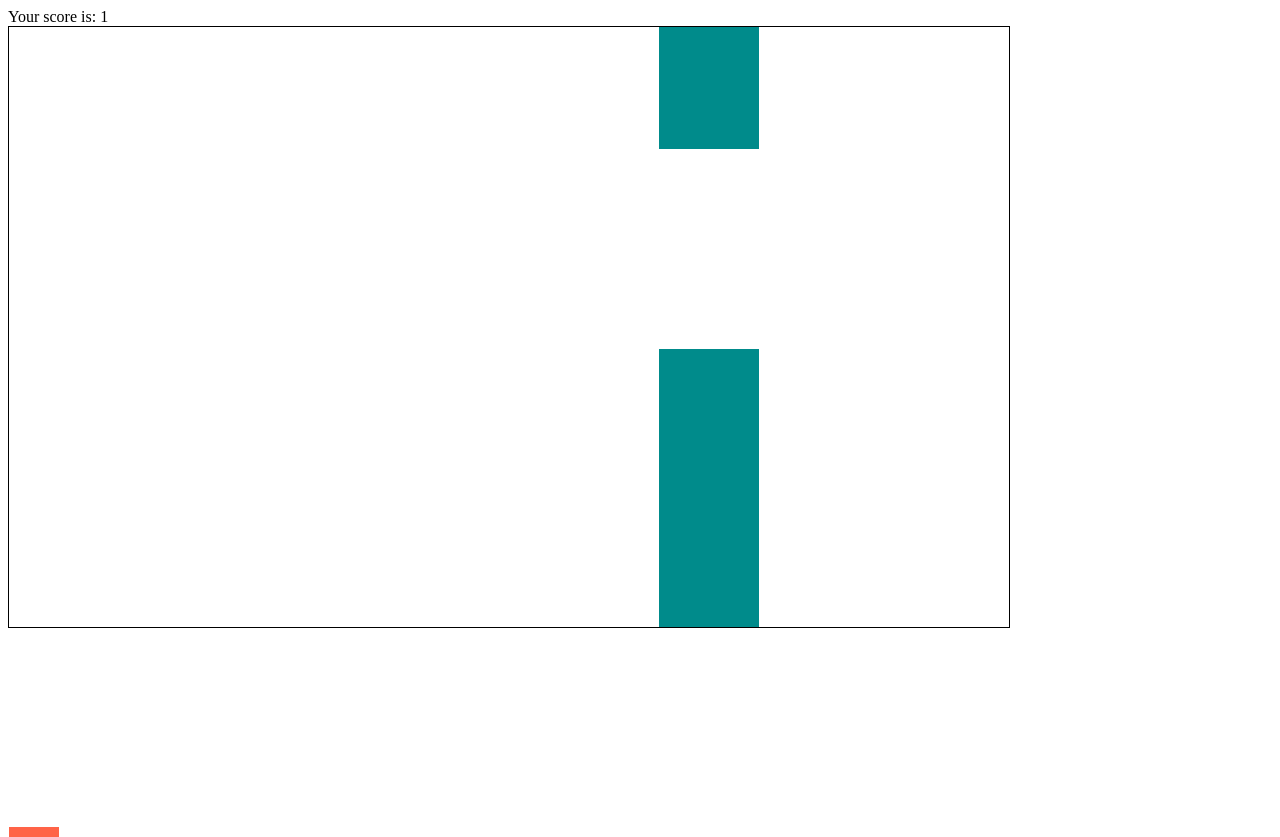
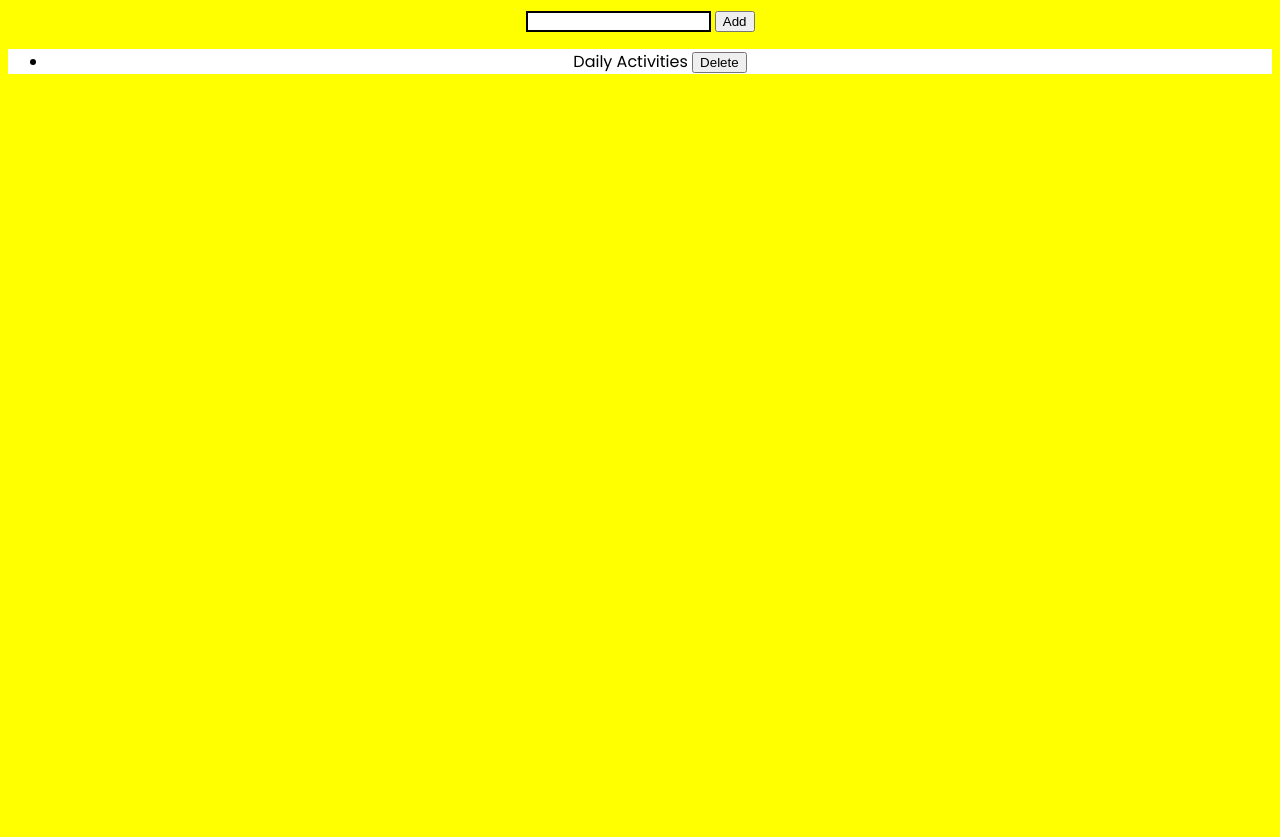
Before and after one commit to arivuselvam2003/projectjs, a plain HTML site: page index.html in a window 1280 px wide. After the commit the page ends 800 px from the top, so only its background shows below. Drawn offline with Linux system fonts and the light colour scheme.

Commit message:
todolist project

```diff
--- a/index.html
+++ b/index.html
@@ -1,18 +1,37 @@
 <!DOCTYPE html>
-<html>
-    <head>
-        <link rel="stylesheet" href="style.css">
-    </head>
-    <body onkeydown="jump()">
-        <div id="score">
-            Your score is 0
-        </div>
-        <div id="game">
-            <div id="pipe">
-                <div id="pipe-gap"></div>
-            </div>
-            <div id="bird"></div>
-        </div>
-        <script src="script.js" ></script>
-    </body>
+<html lang="en">
+<head>
+    <meta charset="UTF-8">
+    <meta name="viewport" content="width=device-width, initial-scale=1.0">
+    <title>todo list</title>
+    <link rel="<link rel="preconnect" href="https://fonts.googleapis.com">
+    <link rel="preconnect" href="https://fonts.gstatic.com" crossorigin>
+    <link href="https://fonts.googleapis.com/css2?family=Poppins&display=swap" rel="stylesheet">
+    <link rel="stylesheet" href="style.css">
+</head>
+<body>
+    <input id="input">
+    <button onclick="add()">Add</button>
+    <ul id="list-container">
+        <li>Daily Activities
+            <button onclick="deleteItem(event)">Delete</button>
+        </li>
+    </ul>
+    <script>
+    //selectin ul
+    var ul = document.getElementById("list-container")
+    var input = document.getElementById("input")
+    function add()
+    {
+        var listitem = document.createElement('li')
+        listitem.innerHTML = input.value+"<button onclick='deleteItem(event)'>Delete</button>"
+        ul.append(listitem)
+    }
+    function deleteItem(event)
+    {
+        event.target.parentElement.remove()
+    }
+
+    </script>
+</body>
 </html>
--- a/style.css
+++ b/style.css
@@ -1,40 +1,15 @@
-#game{
-    width: 1000px;
-    height: 600px;
-    border: 1px solid black;
+body{
+    font-family: 'Poppins', sans-serif;
+    background-color:yellow;
+    color: black;
+    text-align: center;
 }
-
-#pipe{
-    width: 100px;
-    height: 600px;
-    position: relative;
-    left: 900px;
-    background-color: darkcyan;
-    animation: pipe 4s infinite linear;
+#input{
+    border-style: solid;
+    border-color: black;
+    border-width: 2px;
 }
-
-#pipe-gap{
-    width: 100px;
-    height: 200px;
-    position: relative;
+#list-container{
     background-color: white;
-    top: 200px;
+    text-align: center;
 }
-
-#bird {
-    width: 50px;
-    height: 10px;
-    background-color: tomato;
-    position: relative;
-    top: -300px;
-}
-
-@keyframes pipe {
-    0% {
-        left: 900px;
-    }
-
-    100% {
-        left: -100px;
-    }
-}
```
